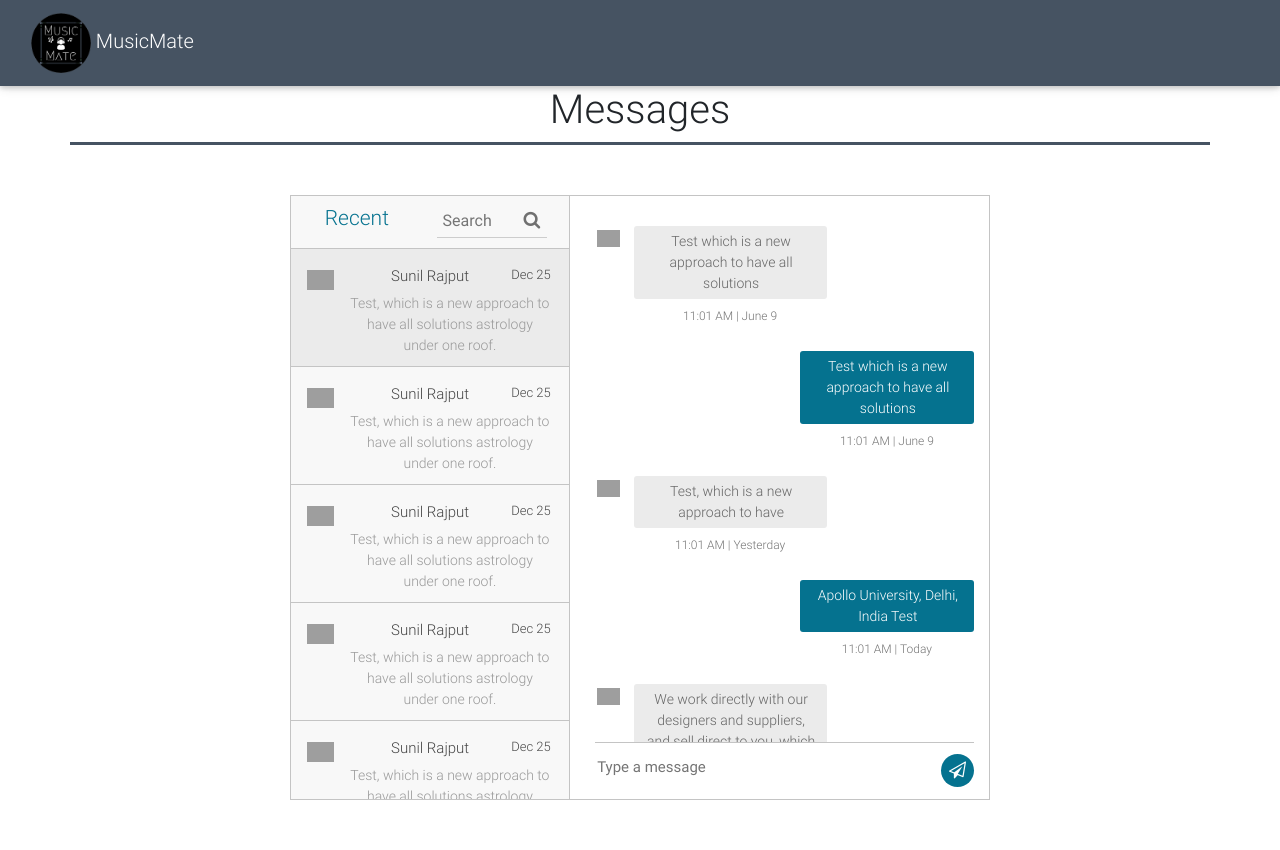
After one commit to tomjcb/musicmate, a Symfony app: template templates/conv/index.html.twig in a window 1280 px wide. The commit adds this page. Run offline with Twig, Linux system fonts and the light colour scheme; the template is opened without the code that fills it, so the values that code supplies are empty; some libraries are stand-ins or nearby versions; grey boxes are pictures that could not be loaded.

Commit message:
Facebook login fonctionnal + begin messages

```diff
--- a/composer.json
+++ b/composer.json
@@ -6,6 +6,7 @@
         "ext-ctype": "*",
         "ext-iconv": "*",
         "knpuniversity/oauth2-client-bundle": "^2.1",
+        "league/oauth2-facebook": "^2.0",
         "league/oauth2-google": "^3.0",
         "sensio/framework-extra-bundle": "^5.5",
         "symfony/asset": "5.0.*",
--- a/public/css/indexStyles.css
+++ b/public/css/indexStyles.css
@@ -230,3 +230,144 @@ Titre
 footer{
     background: #465362;
 }
+
+/*
+------------------------------------------------------------------------------------------------------------------------
+                                        Conversation
+------------------------------------------------------------------------------------------------------------------------
+ */
+.container{max-width:1170px; margin:auto;}
+img{ max-width:100%;}
+.inbox_people {
+    background: #f8f8f8 none repeat scroll 0 0;
+    float: left;
+    overflow: hidden;
+    width: 40%; border-right:1px solid #c4c4c4;
+}
+.inbox_msg {
+    border: 1px solid #c4c4c4;
+    clear: both;
+    overflow: hidden;
+}
+.top_spac{ margin: 20px 0 0;}
+
+
+.recent_heading {float: left; width:40%;}
+.srch_bar {
+    display: inline-block;
+    text-align: right;
+    width: 60%;
+}
+.headind_srch{ padding:10px 29px 10px 20px; overflow:hidden; border-bottom:1px solid #c4c4c4;}
+
+.recent_heading h4 {
+    color: #05728f;
+    font-size: 21px;
+    margin: auto;
+}
+.srch_bar input{ border:1px solid #cdcdcd; border-width:0 0 1px 0; width:80%; padding:2px 0 4px 6px; background:none;}
+.srch_bar .input-group-addon button {
+    background: rgba(0, 0, 0, 0) none repeat scroll 0 0;
+    border: medium none;
+    padding: 0;
+    color: #707070;
+    font-size: 18px;
+}
+.srch_bar .input-group-addon { margin: 0 0 0 -27px;}
+
+.chat_ib h5{ font-size:15px; color:#464646; margin:0 0 8px 0;}
+.chat_ib h5 span{ font-size:13px; float:right;}
+.chat_ib p{ font-size:14px; color:#989898; margin:auto}
+.chat_img {
+    float: left;
+    width: 11%;
+}
+.chat_ib {
+    float: left;
+    padding: 0 0 0 15px;
+    width: 88%;
+}
+
+.chat_people{ overflow:hidden; clear:both;}
+.chat_list {
+    border-bottom: 1px solid #c4c4c4;
+    margin: 0;
+    padding: 18px 16px 10px;
+}
+.inbox_chat { height: 550px; overflow-y: scroll;}
+
+.active_chat{ background:#ebebeb;}
+
+.incoming_msg_img {
+    display: inline-block;
+    width: 6%;
+}
+.received_msg {
+    display: inline-block;
+    padding: 0 0 0 10px;
+    vertical-align: top;
+    width: 92%;
+}
+.received_withd_msg p {
+    background: #ebebeb none repeat scroll 0 0;
+    border-radius: 3px;
+    color: #646464;
+    font-size: 14px;
+    margin: 0;
+    padding: 5px 10px 5px 12px;
+    width: 100%;
+}
+.time_date {
+    color: #747474;
+    display: block;
+    font-size: 12px;
+    margin: 8px 0 0;
+}
+.received_withd_msg { width: 57%;}
+.mesgs {
+    float: left;
+    padding: 30px 15px 0 25px;
+    width: 60%;
+}
+
+.sent_msg p {
+    background: #05728f none repeat scroll 0 0;
+    border-radius: 3px;
+    font-size: 14px;
+    margin: 0; color:#fff;
+    padding: 5px 10px 5px 12px;
+    width:100%;
+}
+.outgoing_msg{ overflow:hidden; margin:26px 0 26px;}
+.sent_msg {
+    float: right;
+    width: 46%;
+}
+.input_msg_write input {
+    background: rgba(0, 0, 0, 0) none repeat scroll 0 0;
+    border: medium none;
+    color: #4c4c4c;
+    font-size: 15px;
+    min-height: 48px;
+    width: 100%;
+}
+
+.type_msg {border-top: 1px solid #c4c4c4;position: relative;}
+.msg_send_btn {
+    background: #05728f none repeat scroll 0 0;
+    border: medium none;
+    border-radius: 50%;
+    color: #fff;
+    cursor: pointer;
+    font-size: 17px;
+    height: 33px;
+    position: absolute;
+    right: 0;
+    top: 11px;
+    width: 33px;
+}
+.messaging { padding: 0 0 50px 0;}
+.msg_history {
+    height: 516px;
+    overflow-y: auto;
+}
--- /dev/null
+++ b/templates/conv/index.html.twig
@@ -0,0 +1,180 @@
+{% extends 'base.html.twig' %}
+
+{% block body %}
+
+    {% for message in app.flashes('success') %}
+        <div class="alert alert-success">
+            {{ message }}
+        </div>
+    {% endfor %}
+
+    {% for message in app.flashes('danger') %}
+        <div class="alert alert-danger">
+            {{ message }}
+        </div>
+    {% endfor %}
+
+    <div class="row first-content">
+        <div class="container content">
+            <div class="row">
+                <h1 class="first-title">Messages</h1>
+            </div>
+
+            <div class="row" style="border-bottom: 3px solid #465362; margin-bottom: 50px">
+
+            </div>
+
+
+
+            <div class="row">
+                <div class="form-signin col-md-8 offset-2"  style="text-align: center;">
+
+                    <div class="container">
+                        <div class="messaging">
+                            <div class="inbox_msg">
+                                <div class="inbox_people">
+                                    <div class="headind_srch">
+                                        <div class="recent_heading">
+                                            <h4>Recent</h4>
+                                        </div>
+                                        <div class="srch_bar">
+                                            <div class="stylish-input-group">
+                                                <input type="text" class="search-bar"  placeholder="Search" >
+                                                <span class="input-group-addon">
+                <button type="button"> <i class="fa fa-search" aria-hidden="true"></i> </button>
+                </span> </div>
+                                        </div>
+                                    </div>
+                                    <div class="inbox_chat">
+                                        <div class="chat_list active_chat">
+                                            <div class="chat_people">
+                                                <div class="chat_img"> <img src="https://ptetutorials.com/images/user-profile.png" alt="sunil"> </div>
+                                                <div class="chat_ib">
+                                                    <h5>Sunil Rajput <span class="chat_date">Dec 25</span></h5>
+                                                    <p>Test, which is a new approach to have all solutions
+                                                        astrology under one roof.</p>
+                                                </div>
+                                            </div>
+                                        </div>
+                                        <div class="chat_list">
+                                            <div class="chat_people">
+                                                <div class="chat_img"> <img src="https://ptetutorials.com/images/user-profile.png" alt="sunil"> </div>
+                                                <div class="chat_ib">
+                                                    <h5>Sunil Rajput <span class="chat_date">Dec 25</span></h5>
+                                                    <p>Test, which is a new approach to have all solutions
+                                                        astrology under one roof.</p>
+                                                </div>
+                                            </div>
+                                        </div>
+                                        <div class="chat_list">
+                                            <div class="chat_people">
+                                                <div class="chat_img"> <img src="https://ptetutorials.com/images/user-profile.png" alt="sunil"> </div>
+                                                <div class="chat_ib">
+                                                    <h5>Sunil Rajput <span class="chat_date">Dec 25</span></h5>
+                                                    <p>Test, which is a new approach to have all solutions
+                                                        astrology under one roof.</p>
+                                                </div>
+                                            </div>
+                                        </div>
+                                        <div class="chat_list">
+                                            <div class="chat_people">
+                                                <div class="chat_img"> <img src="https://ptetutorials.com/images/user-profile.png" alt="sunil"> </div>
+                                                <div class="chat_ib">
+                                                    <h5>Sunil Rajput <span class="chat_date">Dec 25</span></h5>
+                                                    <p>Test, which is a new approach to have all solutions
+                                                        astrology under one roof.</p>
+                                                </div>
+                                            </div>
+                                        </div>
+                                        <div class="chat_list">
+                                            <div class="chat_people">
+                                                <div class="chat_img"> <img src="https://ptetutorials.com/images/user-profile.png" alt="sunil"> </div>
+                                                <div class="chat_ib">
+                                                    <h5>Sunil Rajput <span class="chat_date">Dec 25</span></h5>
+                                                    <p>Test, which is a new approach to have all solutions
+                                                        astrology under one roof.</p>
+                                                </div>
+                                            </div>
+                                        </div>
+                                        <div class="chat_list">
+                                            <div class="chat_people">
+                                                <div class="chat_img"> <img src="https://ptetutorials.com/images/user-profile.png" alt="sunil"> </div>
+                                                <div class="chat_ib">
+                                                    <h5>Sunil Rajput <span class="chat_date">Dec 25</span></h5>
+                                                    <p>Test, which is a new approach to have all solutions
+                                                        astrology under one roof.</p>
+                                                </div>
+                                            </div>
+                                        </div>
+                                        <div class="chat_list">
+                                            <div class="chat_people">
+                                                <div class="chat_img"> <img src="https://ptetutorials.com/images/user-profile.png" alt="sunil"> </div>
+                                                <div class="chat_ib">
+                                                    <h5>Sunil Rajput <span class="chat_date">Dec 25</span></h5>
+                                                    <p>Test, which is a new approach to have all solutions
+                                                        astrology under one roof.</p>
+                                                </div>
+                                            </div>
+                                        </div>
+                                    </div>
+                                </div>
+                                <div class="mesgs">
+                                    <div class="msg_history">
+                                        <div class="incoming_msg">
+                                            <div class="incoming_msg_img"> <img src="https://ptetutorials.com/images/user-profile.png" alt="sunil"> </div>
+                                            <div class="received_msg">
+                                                <div class="received_withd_msg">
+                                                    <p>Test which is a new approach to have all
+                                                        solutions</p>
+                                                    <span class="time_date"> 11:01 AM    |    June 9</span></div>
+                                            </div>
+                                        </div>
+                                        <div class="outgoing_msg">
+                                            <div class="sent_msg">
+                                                <p>Test which is a new approach to have all
+                                                    solutions</p>
+                                                <span class="time_date"> 11:01 AM    |    June 9</span> </div>
+                                        </div>
+                                        <div class="incoming_msg">
+                                            <div class="incoming_msg_img"> <img src="https://ptetutorials.com/images/user-profile.png" alt="sunil"> </div>
+                                            <div class="received_msg">
+                                                <div class="received_withd_msg">
+                                                    <p>Test, which is a new approach to have</p>
+                                                    <span class="time_date"> 11:01 AM    |    Yesterday</span></div>
+                                            </div>
+                                        </div>
+                                        <div class="outgoing_msg">
+                                            <div class="sent_msg">
+                                                <p>Apollo University, Delhi, India Test</p>
+                                                <span class="time_date"> 11:01 AM    |    Today</span> </div>
+                                        </div>
+                                        <div class="incoming_msg">
+                                            <div class="incoming_msg_img"> <img src="https://ptetutorials.com/images/user-profile.png" alt="sunil"> </div>
+                                            <div class="received_msg">
+                                                <div class="received_withd_msg">
+                                                    <p>We work directly with our designers and suppliers,
+                                                        and sell direct to you, which means quality, exclusive
+                                                        products, at a price anyone can afford.</p>
+                                                    <span class="time_date"> 11:01 AM    |    Today</span></div>
+                                            </div>
+                                        </div>
+                                    </div>
+                                    <div class="type_msg">
+                                        <div class="input_msg_write">
+                                            <input type="text" class="write_msg" placeholder="Type a message" />
+                                            <button class="msg_send_btn" type="button"><i class="fa fa-paper-plane-o" aria-hidden="true"></i></button>
+                                        </div>
+                                    </div>
+                                </div>
+                            </div>
+
+                        </div></div>
+
+                </div>
+            </div>
+        </div>
+    </div>
+
+
+
+{% endblock %}
--- a/templates/security/login.html.twig
+++ b/templates/security/login.html.twig
@@ -66,7 +66,7 @@
 
                                 <!-- Social login -->
                                 <p>ou connectez vous avec :</p>
-                                <a type="button" class="btn-floating btn-fb btn-sm">
+                                <a href="{{ path('connect_facebook_start') }}" type="button" class="btn-floating btn-fb btn-sm">
                                     <i class="fa fa-facebook-f"></i>
                                 </a>
                                 <a href="{{ path('connect_google_start') }}" type="button" class="btn-floating btn-red btn-sm">
--- a/templates/socialuser/index.html.twig
+++ b/templates/socialuser/index.html.twig
@@ -11,7 +11,7 @@
             <div class="form-signin col-md-6 offset-3" style="text-align: center; margin-top: 30px">
                 <img class="mb-4" src="/images/logo.png" alt="" width="125" height="125">
                 <h1 class="h3 mb-2 font-weight-normal">Vous y êtes presque !</h1>
-                <h6><i>Si vous êtes ici, c'est que la connexion à votre compte Google a réussie. <br> Il vous faut maintenant choisir un nom d'utilisateur pour pouvoir accéder au site.</i></h6>
+                <h6><i>Si vous êtes ici, c'est que la connexion à votre compte {{ social }} a réussie. <br> Il vous faut maintenant choisir un nom d'utilisateur pour pouvoir accéder au site.</i></h6>
 
                 <!-- Material form login -->
                 <div class="card">
```
Also changed, not shown: src/Controller/ConvController.php (added, +35 -0 lines), src/Controller/FacebookController.php (added, +46 -0 lines), src/Controller/ProfileController.php (+15 -2 lines), src/Entity/User.php (+10 -5 lines), src/Security/FacebookAuthenticator.php (added, +155 -0 lines), 4 other files.
